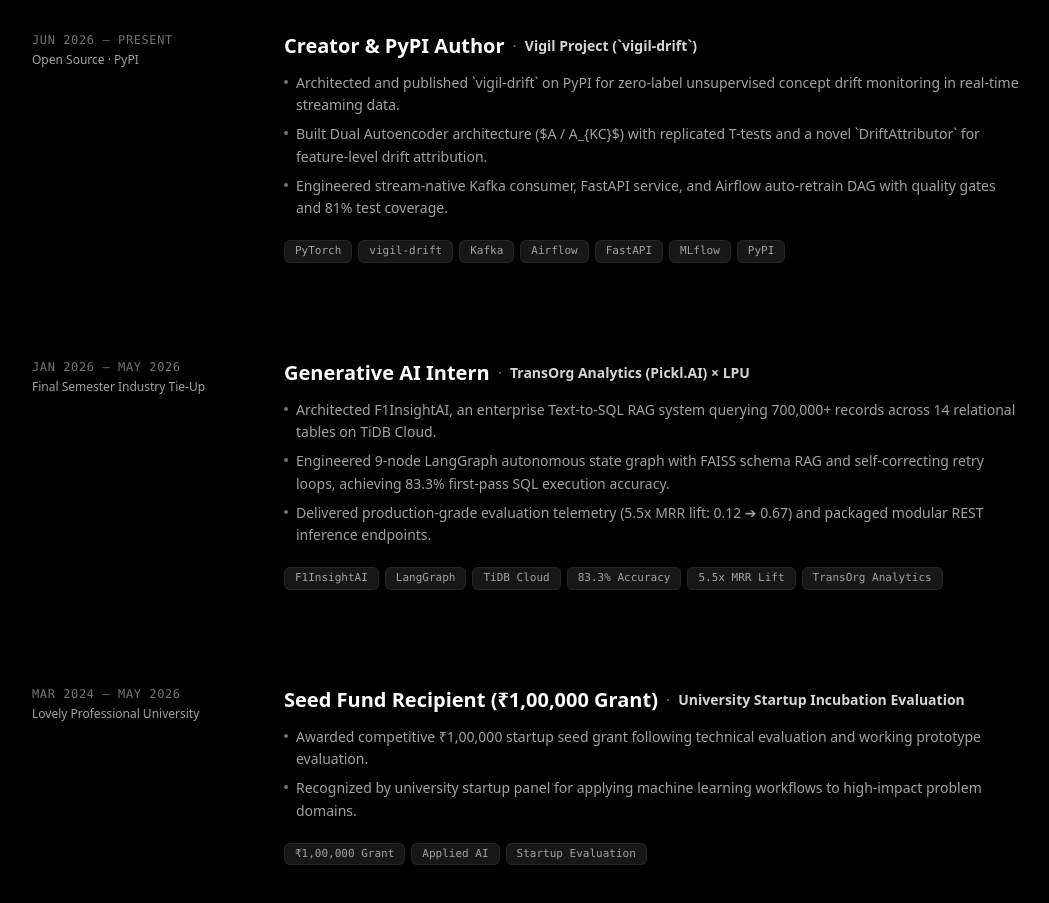
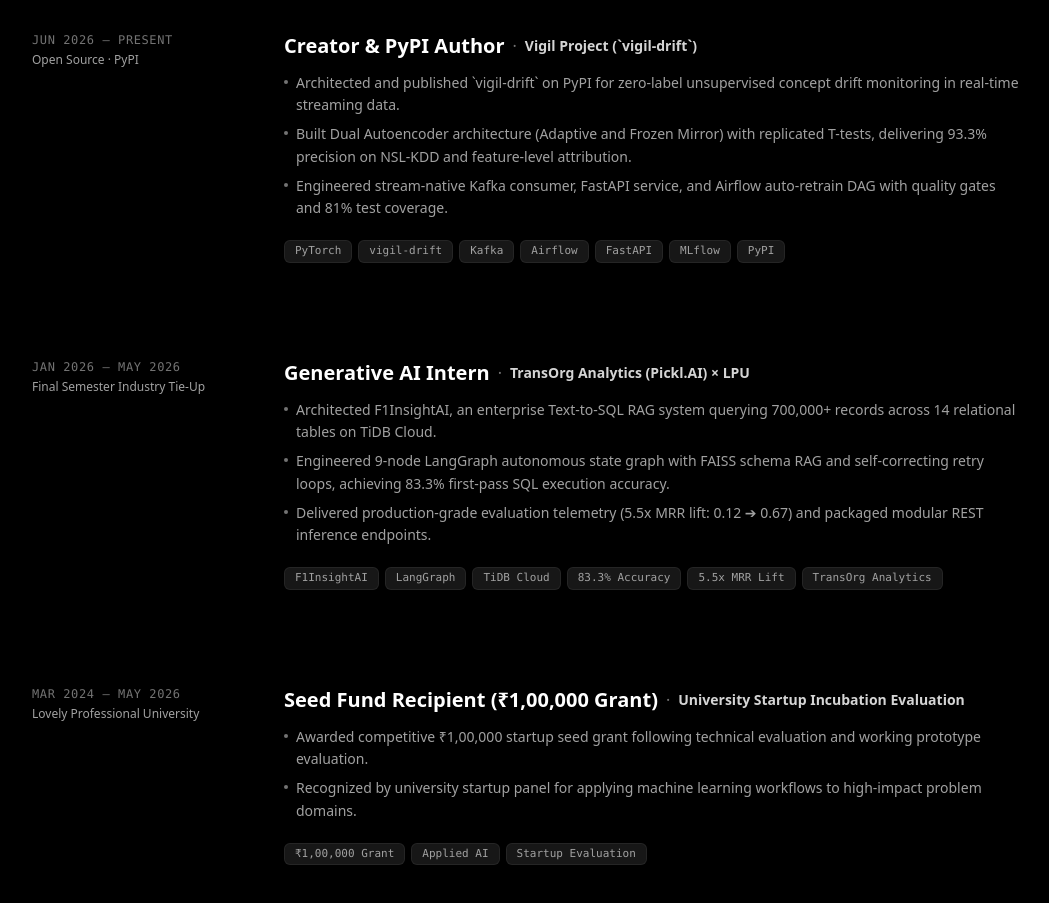
Before and after one commit to Venkateswara-Sahu/portfolio, a Next.js app: page / in a window 1280 px wide. Shown: the part 4760-5663 px from the top of the page, without its empty margins (112-1161 px from the left). Built offline with nearby package versions, Linux system fonts and the light colour scheme.

Commit message:
Clean raw LaTeX notation in Experience section

```diff
--- a/src/data/portfolio.ts
+++ b/src/data/portfolio.ts
@@ -287,7 +287,7 @@
       location: "Open Source · PyPI",
       description: [
         "Architected and published `vigil-drift` on PyPI for zero-label unsupervised concept drift monitoring in real-time streaming data.",
-        "Built Dual Autoencoder architecture ($A / A_{KC}$) with replicated T-tests and a novel `DriftAttributor` for feature-level drift attribution.",
+        "Built Dual Autoencoder architecture (Adaptive and Frozen Mirror) with replicated T-tests, delivering 93.3% precision on NSL-KDD and feature-level attribution.",
         "Engineered stream-native Kafka consumer, FastAPI service, and Airflow auto-retrain DAG with quality gates and 81% test coverage.",
       ],
       tags: ["PyTorch", "vigil-drift", "Kafka", "Airflow", "FastAPI", "MLflow", "PyPI"],
```
